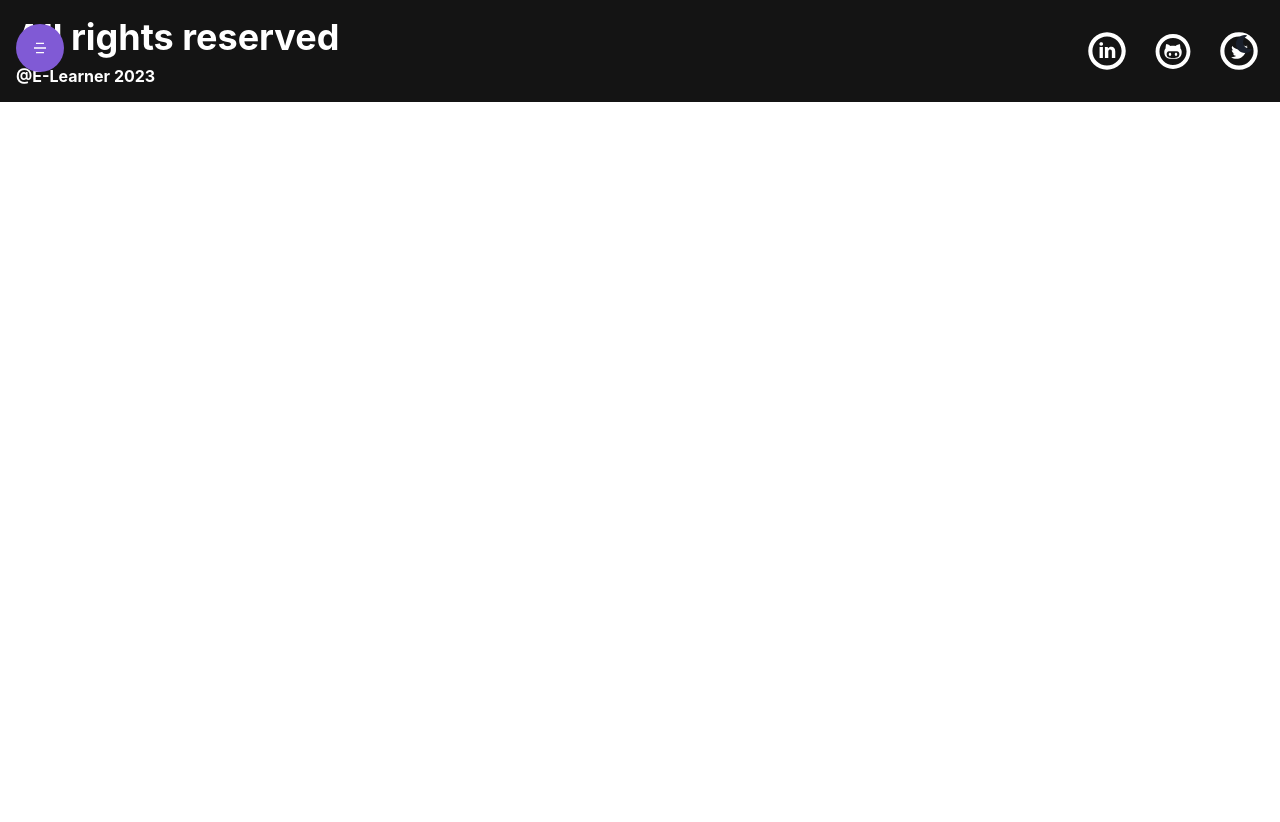
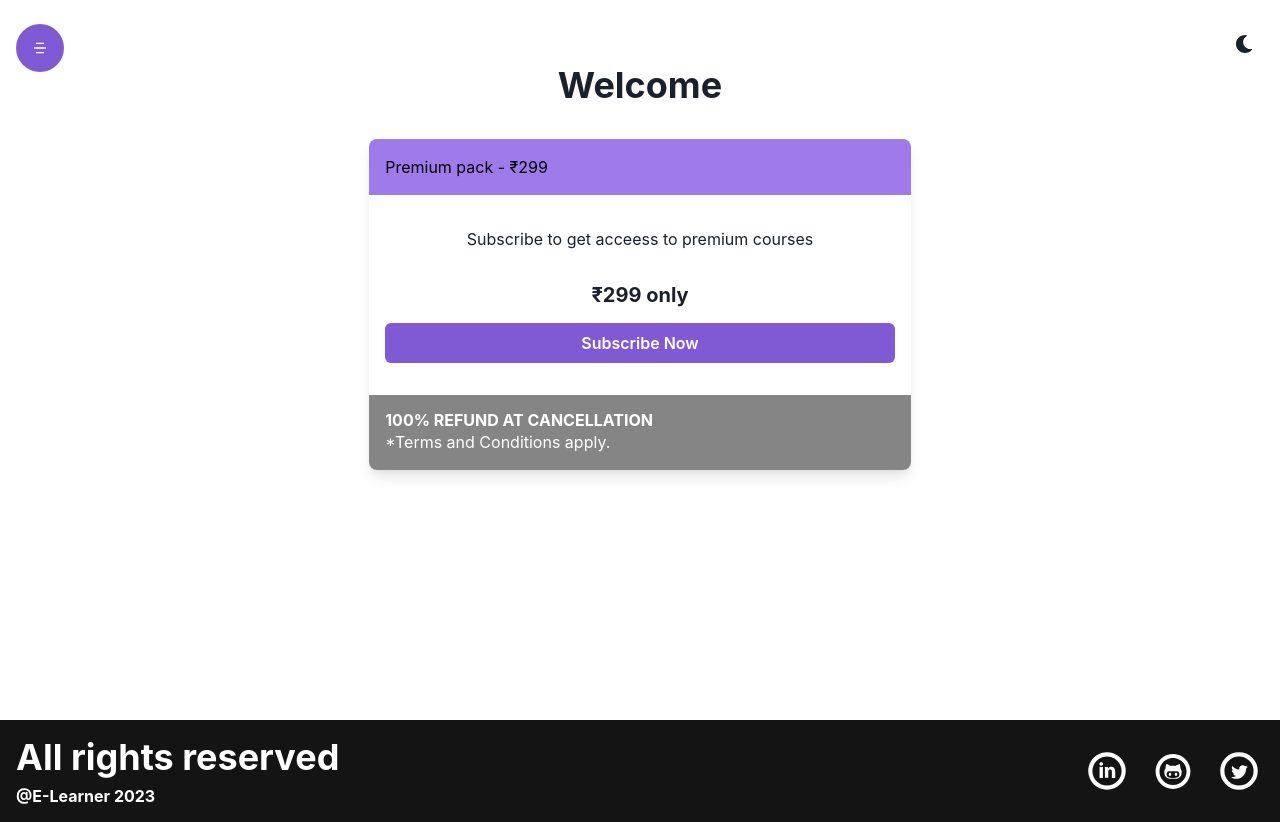
Before and after one commit to sachinkumar5035/elearner, a React (Create React App) app in the folder elearner/: page /subscribe in a window 1280 px wide. Before the commit the page ends 800 px from the top, so only its background shows below. Built offline with nearby package versions, Linux system fonts and the light colour scheme.

Commit message:
payment fail,success and subscribe page completed

```diff
--- a/elearner/src/App.js
+++ b/elearner/src/App.js
@@ -11,23 +11,31 @@ import ResetPassword from './component/Auth/ResetPassword.jsx';
 import Contact from './component/Contact/Contact.jsx';
 import Request from './component/Request/Request.jsx';
 import About from './component/About/About.jsx';
+import Subscribe from './component/Payments/Subscribe.jsx';
+import PaymentSuccess from './component/Payments/PaymentSuccess.jsx';
+import PaymentFail from './component/Payments/PaymentFail.jsx';
+import NotFound from './component/Layout/NotFound/NotFound.jsx';
 
 function App() {
   return (
     <Router>
-      <Header/>
+      <Header />
       <Routes>
-        <Route path="/" element={<Home/>} />
-        <Route path='/courses' element={<Courses/>}/>
-        <Route path='/login' element={<Login/>}/>
-        <Route path='/register' element={<Register/>}/>
-        <Route path='/forgetpassword' element={<ForgetPassword/>}/>
-        <Route path='/password/reset/:token' element={<ResetPassword/>}/>
-        <Route path='/contact' element={<Contact/>}/>
-        <Route path='/request' element={<Request/>}/>
-        <Route path='/about' element={<About/>}/>
+        <Route path="/" element={<Home />} />
+        <Route path='/courses' element={<Courses />} />
+        <Route path='/login' element={<Login />} />
+        <Route path='/register' element={<Register />} />
+        <Route path='/forgetpassword' element={<ForgetPassword />} />
+        <Route path='/password/reset/:token' element={<ResetPassword />} />
+        <Route path='/contact' element={<Contact />} />
+        <Route path='/request' element={<Request />} />
+        <Route path='/about' element={<About />} />
+        <Route path='/subscribe' element={<Subscribe />} />
+        <Route path='*' element={<NotFound/>} />
+        <Route path='/paymentsuccess' element={<PaymentSuccess />} />
+        <Route path='/paymentfail' element={<PaymentFail />} />
       </Routes>
-      <Footer/>
+      <Footer />
     </Router>
   );
 }
--- /dev/null
+++ b/elearner/src/component/Layout/NotFound/NotFound.jsx
@@ -0,0 +1,20 @@
+import { Button, Container, Heading, VStack } from '@chakra-ui/react'
+import React from 'react'
+import { RiErrorWarningFill } from 'react-icons/ri'
+import { Link } from 'react-router-dom'
+
+const NotFound = () => {
+  return (
+    <Container height={'90vh'}>
+      <VStack justifyContent={'center'} height={'full'} spacing={'4'}>
+        <RiErrorWarningFill size={'5rem'}/>
+        <Heading children="Page not found"/>
+        <Link to={'/'}>
+            <Button colorScheme='purple'>Go to home</Button>
+          </Link>
+      </VStack>
+    </Container>
+  )
+}
+
+export default NotFound
--- /dev/null
+++ b/elearner/src/component/Payments/PaymentFail.jsx
@@ -0,0 +1,11 @@
+import React from 'react'
+
+const PaymentFail = () => {
+  return (
+    <div>
+      PaymentFail
+    </div>
+  )
+}
+
+export default PaymentFail
--- /dev/null
+++ b/elearner/src/component/Payments/PaymentSuccess.jsx
@@ -0,0 +1,47 @@
+import { Box, Button, Container, Heading, Text, VStack } from '@chakra-ui/react'
+import React from 'react'
+import { RiCheckFill, RiCheckboxCircleFill } from 'react-icons/ri'
+import { Link } from 'react-router-dom'
+
+const PaymentSuccess = () => {
+  return (
+    <Container h={'90ch'} p={'16'}>
+      <Heading my={'8'} textAlign={'center'} children='You have access to premium courses' />
+      <VStack
+        boxShadow={'lg'}
+        alignItems={'center'}
+        paddingBottom={'16'}
+        borderRadius={'lg'}
+      >
+        <Box background={'purple.400'} width={'full'} padding={'4'} css={{ borderRadius: '8px 8px 0 0' }} >
+          <Text children="Payment successfull" color="black" />
+        </Box>
+
+        <Box
+          padding={'4'}
+        >
+          <VStack
+            textAlign={'center'}
+            paddingX={'8'}
+            marginTop={'4'}
+            spacing='8'
+          >
+            <Text children="Congratulations you are now a pro member. You can access to the premium courses"/>
+            <Heading size={'4xl'}>
+              <RiCheckboxCircleFill/>
+            </Heading>
+
+          <Link to={'/profile'}>
+            <Button variant={'ghost'}>Go to profile</Button>
+          </Link>
+          <Heading size={'xs'}>
+            Refrence: ahkjaslkdjlkjl kjjlaskjdlaskjl kjlakjl
+          </Heading>
+          </VStack>
+        </Box>
+      </VStack>
+    </Container>
+  )
+}
+
+export default PaymentSuccess
--- /dev/null
+++ b/elearner/src/component/Payments/Subscribe.jsx
@@ -0,0 +1,41 @@
+import { Box, Button, Container, Heading, Text, VStack } from '@chakra-ui/react';
+import React from 'react';
+
+const Subscribe = () => {
+    return (
+        <Container h={'90vh'} p={'8'}>
+            <Heading children="Welcome" my={'8'} textAlign={'center'} />
+            <VStack
+                boxShadow={'lg'}
+                alignItems={'stretch'}
+                borderRadius={'lg'}
+                spacing={'0'}
+            >
+                <Box bg={'purple.400'} p={'4'} css={{ borderRadius: '8px 8px 0 0' }}>
+                    <Text color="black" children="Premium pack - ₹299" />
+                </Box>
+                <Box p={'4'} >
+                    <VStack textAlign={'center'} px={'8'} mt={'4'} spacing={'8'}>
+                        <Text
+                            children="Subscribe to get acceess to premium courses"
+                        />
+                        <Heading size={'md'} children='₹299 only' />
+                    </VStack>
+                    <Button
+                        marginY={'4'}
+                        width={'full'}
+                        colorScheme='purple'
+                    >
+                        Subscribe Now
+                    </Button>
+                </Box>
+                <Box bg={'blackAlpha.600'} padding={'4'} css={{borderRadius:'0 0 8px 8px'}}>
+                <Heading color={'white'} size={'sm'} textTransform={'uppercase'} children='100% refund at cancellation' />
+                <Text children="*Terms and Conditions apply." size={'xs'} color={'white'}/>
+                </Box>
+            </VStack>
+        </Container>
+    );
+};
+
+export default Subscribe;
```
